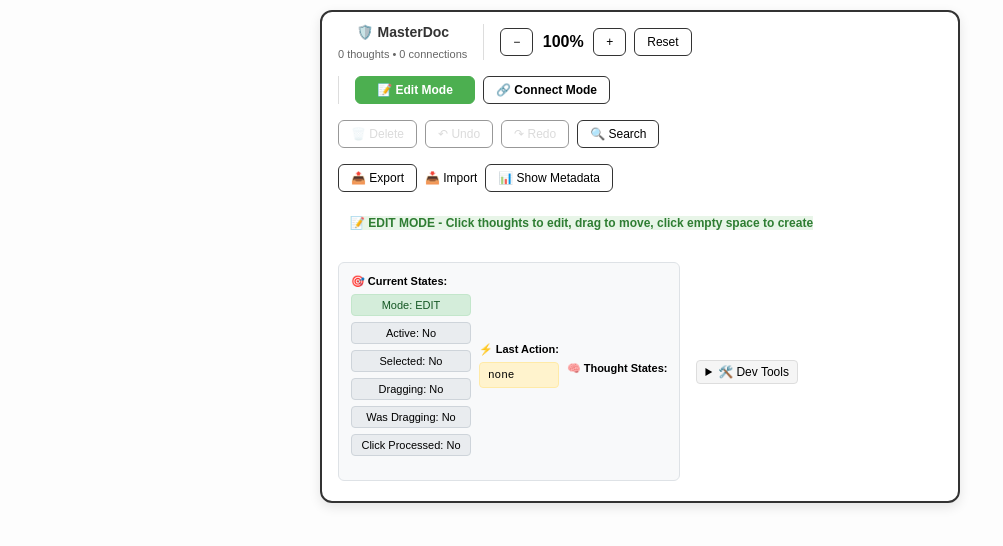
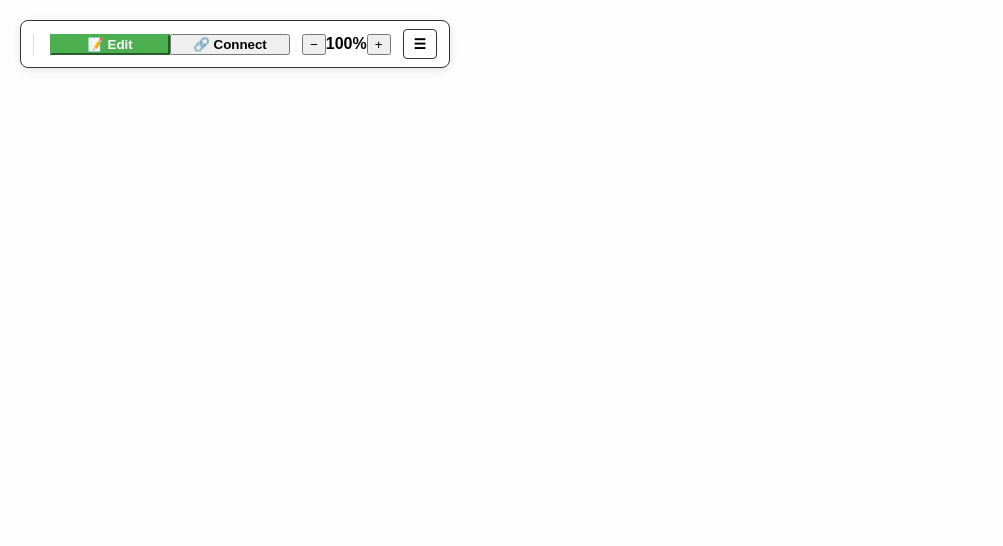
Before and after one commit to snhthkkr/atem, a React (Vite) app: page / in a window 1280 px wide. Shown: the top 546 px of the page, without its empty margins (0-1003 px from the left). Built offline with nearby package versions, Linux system fonts and the light colour scheme.

Commit message:
🍔 Add distraction-free burger menu - minimal control bar with collapsible dev tools

```diff
--- a/src/App.tsx
+++ b/src/App.tsx
@@ -185,6 +185,7 @@ function App() {
   const [showMetadata, setShowMetadata] = useState<boolean>(false);
   const [hasDragged, setHasDragged] = useState<boolean>(false);
   const [mousePos, setMousePos] = useState<{ x: number; y: number }>({ x: 0, y: 0 });
+  const [showDevMenu, setShowDevMenu] = useState<boolean>(false);
   const wrapperRef = useRef<HTMLDivElement>(null);
   const boardSize = { width: 3000, height: 3000 };
   const [zoom, setZoom] = useState<number>(1);
@@ -452,21 +453,8 @@ function App() {
 
   return (
     <div ref={wrapperRef} className="board-wrapper">
-      <div className="control-bar">
-        {/* Version Display */}
-        <div className="version-display">
-          <span className="version-name">{getVersionName()}</span>
-          <span className="version-stats">{state.thoughts.length} thoughts • {state.links.length} connections</span>
-        </div>
-
-        {/* Core Controls */}
-        <div className="core-controls">
-        <button onClick={() => setZoom((z) => Math.max(0.4, parseFloat((z - 0.1).toFixed(2))))}>−</button>
-        <span className="zoom-label">{Math.round(zoom * 100)}%</span>
-        <button onClick={() => setZoom((z) => Math.min(2, parseFloat((z + 0.1).toFixed(2))))}>+</button>
-        <button onClick={() => setZoom(1)}>Reset</button>
-        </div>
-
+      {/* Minimal Control Bar */}
+      <div className="minimal-control-bar">
         {/* Mode Controls */}
         <div className="mode-controls">
           <button
@@ -477,7 +465,7 @@ function App() {
               console.log('📝 Switched to Edit Mode');
             }}
           >
-            📝 Edit Mode
+            📝 Edit
           </button>
           <button
             className={currentMode === 'connect' ? 'active' : ''}
@@ -487,12 +475,39 @@ function App() {
               console.log('🔗 Switched to Connect Mode');
             }}
           >
-            🔗 Connect Mode
+            🔗 Connect
           </button>
         </div>
 
+        {/* Zoom Controls */}
+        <div className="zoom-controls">
+          <button onClick={() => setZoom((z) => Math.max(0.4, parseFloat((z - 0.1).toFixed(2))))}>−</button>
+          <span className="zoom-label">{Math.round(zoom * 100)}%</span>
+          <button onClick={() => setZoom((z) => Math.min(2, parseFloat((z + 0.1).toFixed(2))))}>+</button>
+        </div>
+
+        {/* Burger Menu */}
+        <button
+          className="burger-menu"
+          onClick={() => setShowDevMenu(!showDevMenu)}
+        >
+          ☰
+        </button>
+      </div>
+
+      {/* Dev Menu (Collapsible) */}
+      {showDevMenu && (
+        <div className="dev-menu">
+          <div className="dev-menu-header">
+            <h3>🛠️ Dev Tools</h3>
+            <button onClick={() => setShowDevMenu(false)}>✕</button>
+          </div>
+
+          <div className="dev-menu-content">
             {/* Essential Actions */}
-        <div className="essential-actions">
+            <div className="dev-section">
+              <h4>Essential</h4>
+              <div className="dev-buttons">
                 <button onClick={() => activeThought && deleteThought(activeThought.id)} disabled={!activeThought || currentMode === 'connect'}>
                   🗑️ Delete
                 </button>
@@ -500,9 +515,12 @@ function App() {
                 <button onClick={redo} disabled={state.cursor >= state.events.length}>↷ Redo</button>
                 <button onClick={() => setShowSearch(!showSearch)}>🔍 Search</button>
               </div>
+            </div>
 
-        {/* Dev Tools */}
-        <div className="dev-tools">
+            {/* Data Tools */}
+            <div className="dev-section">
+              <h4>Data</h4>
+              <div className="dev-buttons">
                 <button onClick={exportThoughts}>📤 Export</button>
                 <label className="import-label">
                   📥 Import
@@ -520,126 +538,30 @@ function App() {
                   📊 {showMetadata ? "Hide" : "Show"} Metadata
                 </button>
               </div>
-
-        {/* Mode Status */}
-        <div className="linking-status">
-          {currentMode === 'edit' ? (
-            <span className="linking-ready">📝 EDIT MODE - Click thoughts to edit, drag to move, click empty space to create</span>
-          ) : (
-            <span className="linking-active">
-              🔗 CONNECT MODE - {selectedThought ? 'Click another thought to connect' : 'Click a thought to select'} • No editing or creating
-            </span>
-          )}
             </div>
 
-        {/* Mode Debugger */}
-        <div className="mode-debugger">
-          <div className="debug-section">
-            <strong>🎯 Current States:</strong>
-            <div className="debug-grid">
-              <div className={`debug-item ${currentMode === 'edit' ? 'active' : ''}`}>
-                Mode: {currentMode.toUpperCase()}
+            {/* Debug Info */}
+            <div className="dev-section">
+              <h4>Debug</h4>
+              <div className="debug-info">
+                <div className="debug-stats">
+                  <span>Mode: {currentMode.toUpperCase()}</span>
+                  <span>Active: {activeThoughtId ? 'Yes' : 'No'}</span>
+                  <span>Selected: {selectedThought ? 'Yes' : 'No'}</span>
+                  <span>Dragging: {debugStates.isDragging ? 'Yes' : 'No'}</span>
                 </div>
-              <div className={`debug-item ${activeThoughtId ? 'active' : ''}`}>
-                Active: {activeThoughtId ? 'Yes' : 'No'}
-              </div>
-              <div className={`debug-item ${selectedThought ? 'active' : ''}`}>
-                Selected: {selectedThought ? 'Yes' : 'No'}
-              </div>
-              <div className={`debug-item ${debugStates.isDragging ? 'active' : ''}`}>
-                Dragging: {debugStates.isDragging ? 'Yes' : 'No'}
-              </div>
-              <div className={`debug-item ${debugStates.wasDragging ? 'active' : ''}`}>
-                Was Dragging: {debugStates.wasDragging ? 'Yes' : 'No'}
-              </div>
-              <div className={`debug-item ${debugStates.clickProcessed ? 'active' : ''}`}>
-                Click Processed: {debugStates.clickProcessed ? 'Yes' : 'No'}
+                <div className="debug-action">
+                  Last: {debugStates.lastAction}
                 </div>
               </div>
             </div>
-
-          <div className="debug-section">
-            <strong>⚡ Last Action:</strong>
-            <div className="debug-action">
-              {debugStates.lastAction}
-              {debugStates.lastClickTime > 0 && (
-                <span className="debug-time">
-                  ({Math.round((Date.now() - debugStates.lastClickTime) / 1000)}s ago)
-                </span>
-              )}
           </div>
         </div>
+      )}
 
-          <div className="debug-section">
-            <strong>🧠 Thought States:</strong>
-            <div className="thought-debug">
-              {state.thoughts.map(thought => (
-                <div key={thought.id} className="thought-debug-item">
-                  <span className="thought-id">{thought.id.slice(0, 8)}</span>
-                  <div className="thought-states">
-                    <span className={`state ${thought.id === activeThoughtId ? 'active' : ''}`}>A</span>
-                    <span className={`state ${thought.id === selectedThought ? 'active' : ''}`}>S</span>
-                    <span className={`state ${debugStates.thoughtStates[thought.id]?.isDragging ? 'active' : ''}`}>D</span>
-                    <span className={`state ${debugStates.thoughtStates[thought.id]?.wasDragging ? 'active' : ''}`}>W</span>
-                  </div>
-                </div>
-              ))}
-            </div>
-          </div>
-        </div>
 
-        {/* Developer Tools (collapsible) */}
-        <details className="dev-tools">
-          <summary>🛠️ Dev Tools</summary>
 
-          {/* Mode Guide */}
-          <div style={{
-            background: '#f8f9fa',
-            padding: '12px',
-            margin: '8px 0',
-            borderRadius: '6px',
-            border: '1px solid #dee2e6',
-            fontSize: '12px',
-            lineHeight: '1.4'
-          }}>
-            <strong>📋 MODE GUIDE:</strong><br/>
-            <strong>📝 Edit Mode:</strong> Click thoughts to edit, drag to move<br/>
-            <strong>🔗 Connect Mode:</strong> Click thoughts to select/connect (no editing)<br/>
-            <strong>Empty space:</strong> Create new thought (any mode)
-          </div>
 
-          <div className="dev-buttons">
-            <button onClick={() => {
-              console.log('=== STATE DEBUG ===');
-              console.log('Thoughts count:', state.thoughts.length);
-              console.log('Thought IDs:', state.thoughts.map(t => t.id));
-              console.log('Duplicate IDs:', state.thoughts.map(t => t.id).filter((id, index, arr) => arr.indexOf(id) !== index));
-              console.log('Events count:', state.events.length);
-              console.log('Links count:', state.links.length);
-              console.log('==================');
-            }}>Debug State</button>
-            <button onClick={() => {
-              localStorage.clear();
-              window.location.reload();
-            }}>Reset Everything</button>
-            <button onClick={() => {
-              const uniqueThoughts = state.thoughts.filter((thought, index, arr) =>
-                arr.findIndex(t => t.id === thought.id) === index
-              );
-              const uniqueLinks = state.links.filter((link, index, arr) =>
-                arr.findIndex(l => l.id === link.id) === index
-              );
-              console.log('Cleaned thoughts:', uniqueThoughts.length, 'from', state.thoughts.length);
-              console.log('Cleaned links:', uniqueLinks.length, 'from', state.links.length);
-              dispatch({ type: "__reset__", payload: uniqueThoughts });
-            }}>Clean State</button>
-            <button onClick={() => {
-              const id = (crypto as any).randomUUID();
-              dispatch({ type: "createThought", id, x: 200, y: 200, text: "Test" });
-            }}>Quick Test</button>
-          </div>
-        </details>
-      </div>
 
       {/* Search Interface */}
       {showSearch && (
--- a/src/styles.css
+++ b/src/styles.css
@@ -8,6 +8,23 @@ body {
   width: 100vw;
   height: 100vh;
   overflow: scroll;
+}
+
+/* Minimal Control Bar */
+.minimal-control-bar {
+  position: fixed;
+  top: 20px;
+  left: 20px;
+  background: rgba(255, 255, 255, 0.95);
+  border: 1px solid #333;
+  border-radius: 8px;
+  padding: 8px 12px;
+  display: flex;
+  gap: 12px;
+  align-items: center;
+  z-index: 1000;
+  box-shadow: 0 2px 8px rgba(0, 0, 0, 0.1);
+  backdrop-filter: blur(10px);
 }
 
 .control-bar {
@@ -71,6 +88,138 @@ body {
   background: #4caf50;
   border-color: #4caf50;
   color: white;
+}
+
+/* Dev Menu */
+.dev-menu {
+  position: fixed;
+  top: 80px;
+  left: 20px;
+  background: rgba(255, 255, 255, 0.95);
+  border: 1px solid #333;
+  border-radius: 8px;
+  padding: 16px;
+  z-index: 1000;
+  box-shadow: 0 4px 12px rgba(0, 0, 0, 0.1);
+  backdrop-filter: blur(10px);
+  max-width: 300px;
+  max-height: 400px;
+  overflow-y: auto;
+}
+
+.dev-menu-header {
+  display: flex;
+  justify-content: space-between;
+  align-items: center;
+  margin-bottom: 16px;
+  padding-bottom: 8px;
+  border-bottom: 1px solid #eee;
+}
+
+.dev-menu-header h3 {
+  margin: 0;
+  font-size: 14px;
+  font-weight: 600;
+}
+
+.dev-menu-header button {
+  background: none;
+  border: none;
+  font-size: 16px;
+  cursor: pointer;
+  padding: 4px;
+  border-radius: 4px;
+}
+
+.dev-menu-header button:hover {
+  background: #f0f0f0;
+}
+
+.dev-menu-content {
+  display: flex;
+  flex-direction: column;
+  gap: 16px;
+}
+
+.dev-section h4 {
+  margin: 0 0 8px 0;
+  font-size: 12px;
+  font-weight: 600;
+  color: #666;
+  text-transform: uppercase;
+  letter-spacing: 0.5px;
+}
+
+.dev-buttons {
+  display: flex;
+  flex-direction: column;
+  gap: 6px;
+}
+
+.dev-buttons button {
+  padding: 6px 10px;
+  border: 1px solid #ddd;
+  border-radius: 4px;
+  background: white;
+  cursor: pointer;
+  font-size: 11px;
+  font-weight: 500;
+  transition: all 0.2s ease;
+}
+
+.dev-buttons button:hover:not(:disabled) {
+  background: #f0f0f0;
+  border-color: #999;
+}
+
+.dev-buttons button:disabled {
+  opacity: 0.5;
+  cursor: not-allowed;
+}
+
+.debug-info {
+  font-size: 11px;
+  color: #666;
+}
+
+.debug-stats {
+  display: flex;
+  flex-direction: column;
+  gap: 4px;
+  margin-bottom: 8px;
+}
+
+.debug-stats span {
+  padding: 2px 6px;
+  background: #f8f9fa;
+  border-radius: 3px;
+  font-family: monospace;
+}
+
+.debug-action {
+  padding: 6px 8px;
+  background: #fff3cd;
+  border: 1px solid #ffeaa7;
+  border-radius: 4px;
+  font-family: monospace;
+  font-size: 10px;
+}
+
+/* Burger Menu Button */
+.burger-menu {
+  background: none;
+  border: 1px solid #333;
+  border-radius: 4px;
+  padding: 6px 10px;
+  cursor: pointer;
+  font-size: 14px;
+  font-weight: bold;
+  transition: all 0.2s ease;
+}
+
+.burger-menu:hover {
+  background: #f0f0f0;
+  transform: scale(1.05);
 }
 
 /* Mode Debugger */
```
Lines whose indentation alone changed are shown as unchanged.
